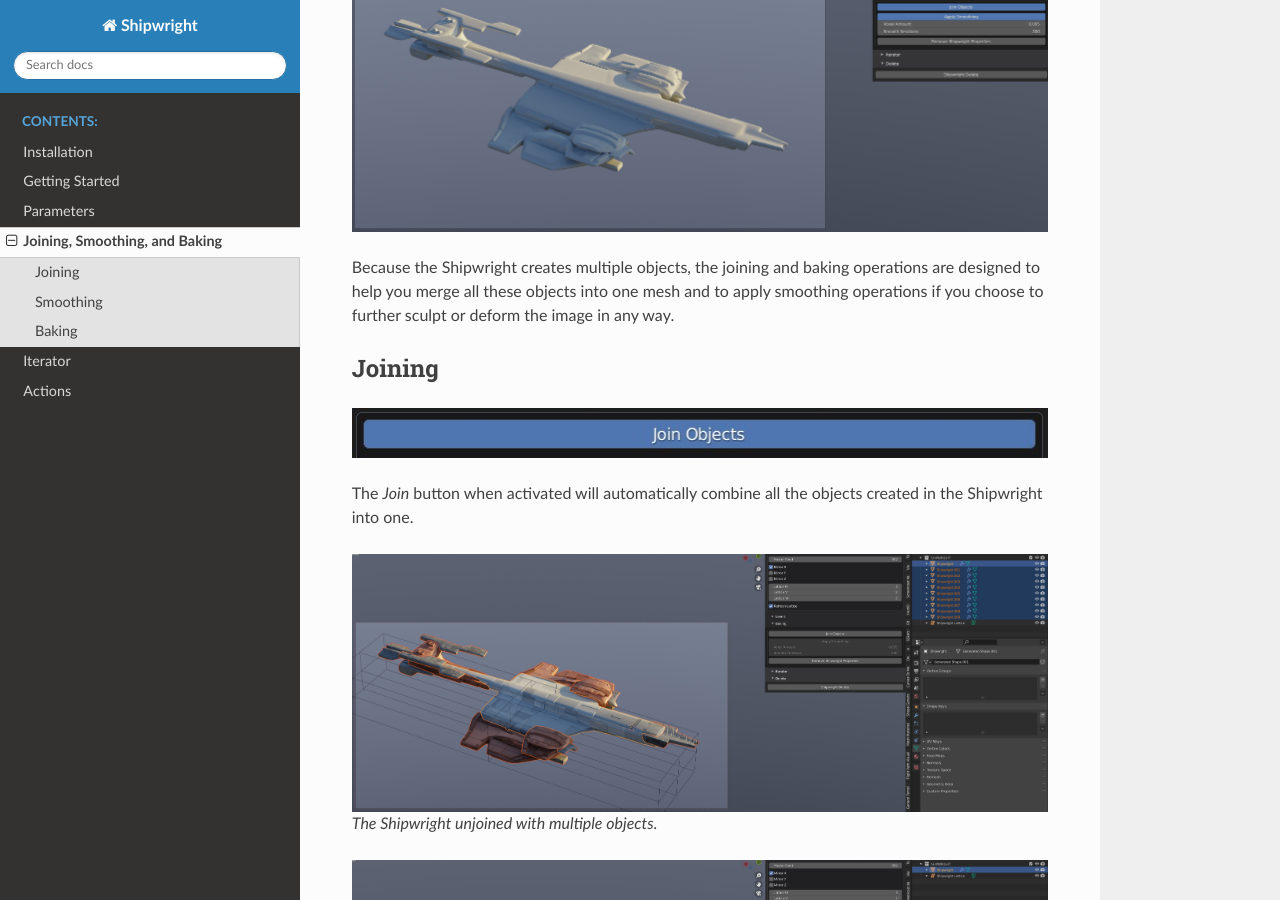
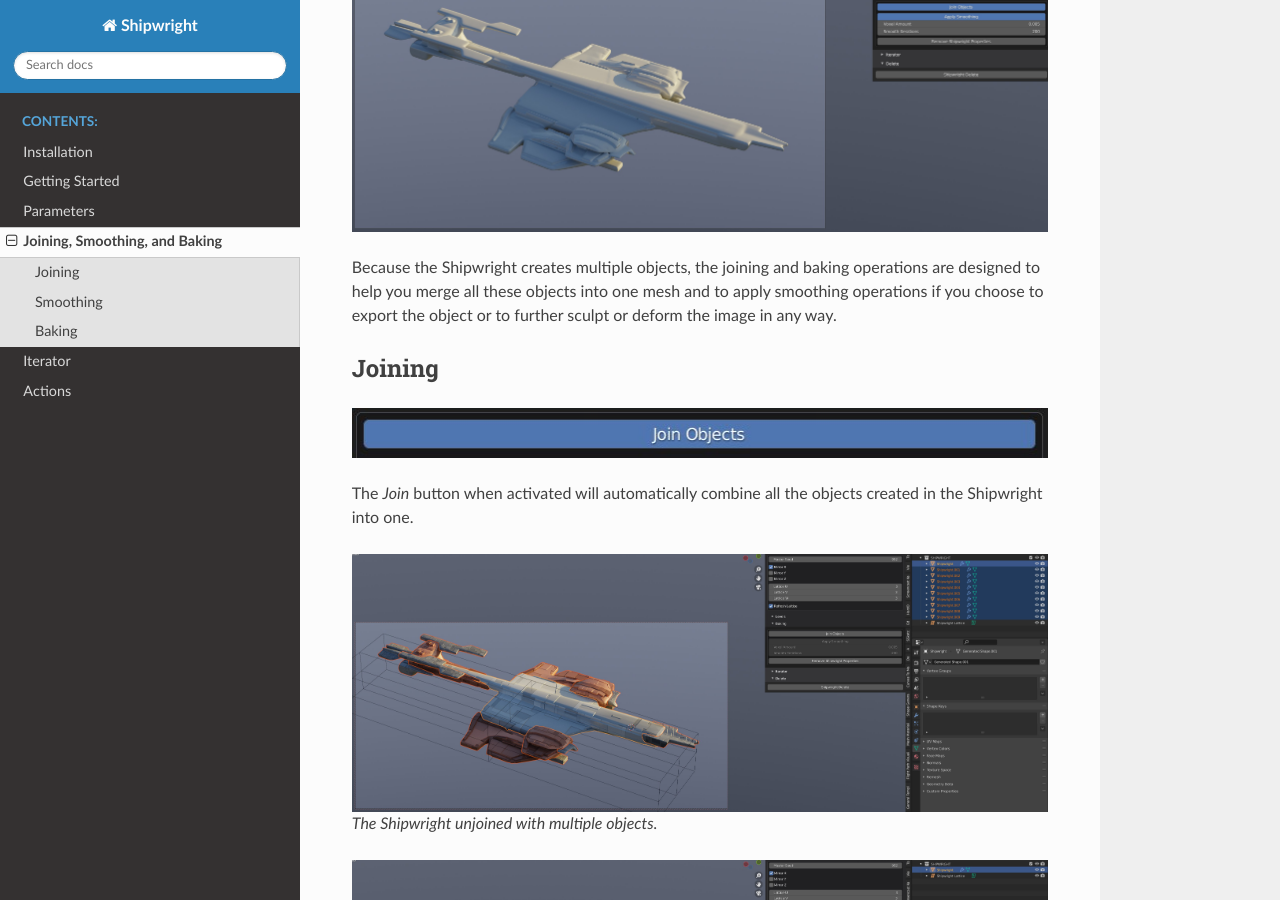
Before and after one commit to mkingsnorth/shipwright-docs, a Sphinx documentation site: the page built from docs/baking/baking.rst, in a window 1280 px wide and 900 px high, scrolled down 437 px. Built offline with Sphinx 7.4.7 and the Read the Docs theme 2.0.0, drawn with Linux system fonts in a browser that asks for light colours; pages that are not in the unit, such as notebooks, are missing from menus; some of the changed text lies outside the part shown.

Commit message:
Added some info about obj and fbx export

```diff
--- a/docs/baking/baking.rst
+++ b/docs/baking/baking.rst
@@ -8,7 +8,7 @@
 .. image:: ../images/baking_intro.jpg
   :alt: A Baked Shipwright Object
 
-Because the Shipwright creates multiple objects, the joining and baking operations are designed to help you merge all these objects into one mesh and to apply smoothing operations if you choose to further sculpt or deform the image in any way.
+Because the Shipwright creates multiple objects, the joining and baking operations are designed to help you merge all these objects into one mesh and to apply smoothing operations if you choose to export the object or to further sculpt or deform the image in any way.
 
 *****************
 Joining
@@ -64,4 +64,4 @@
 If you are ready for your Shipwright object to be taken to the next stage of editing in Blender and no longer wish for it to be changed through the panel, you can perform one of the following operations:
 
 * **Remove Properties**:  This wll remove the properties from the object or objects so that the panel will no longer change it, leaving the deform lattice and any mirroring or other modifiers intact.
-* **Collapse Shipwright**: This will remove the properties and also collapse all modifiers for the Shipwright object.
+* **Collapse Shipwright**: This will remove the properties and also collapse all modifiers for the Shipwright object.  This is also needed before exporting to an **.FBX** or an **.OBJ** file.
```
Also changed, not shown: 5 other files.
